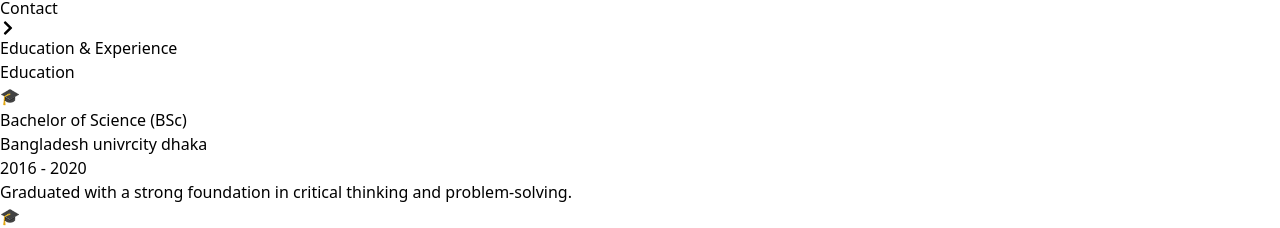
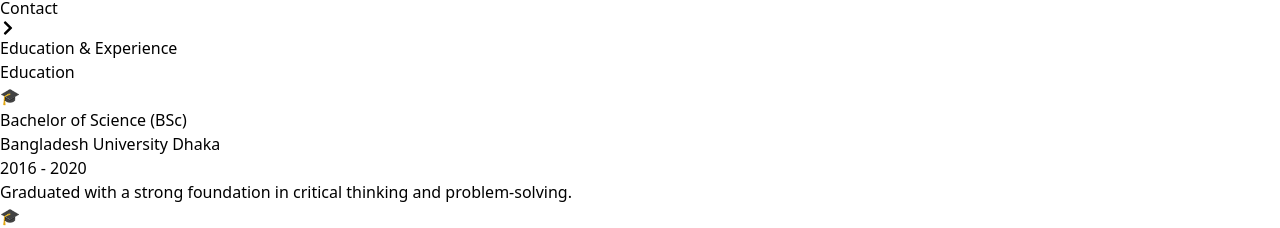
Before and after one commit to Mahabub2030/portfolio, a React (Vite) app: page / in a window 1280 px wide. Shown: the part 3275-3503 px from the top of the page. Built offline with nearby package versions, Linux system fonts and the light colour scheme.

Commit message:
added some text

```diff
--- a/src/components/Education.jsx
+++ b/src/components/Education.jsx
@@ -3,7 +3,7 @@
   const education = [
     {
       degree: "Bachelor of Science (BSc)",
-      institution: "Bangladesh univrcity dhaka",
+      institution: "Bangladesh University Dhaka",
       year: "2016 - 2020",
       description:
         "Graduated with a strong foundation in critical thinking and problem-solving.",
```
